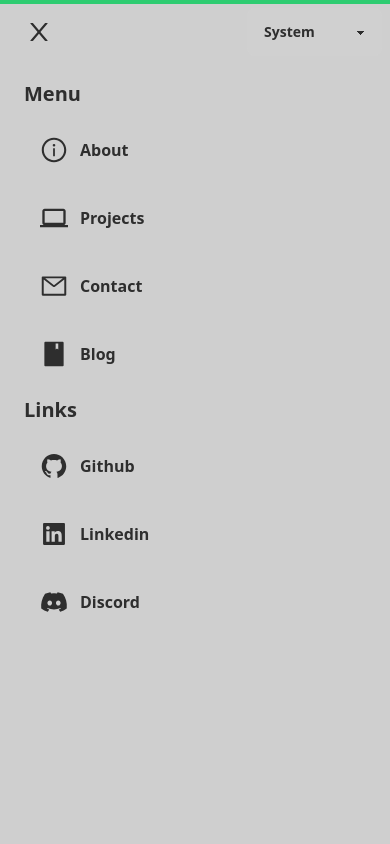
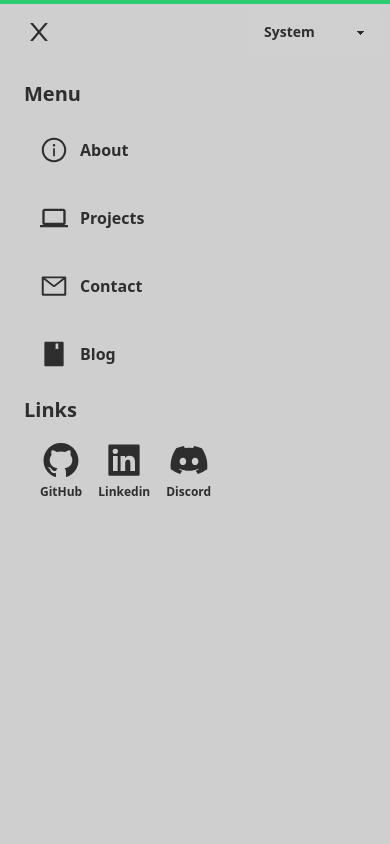
Before and after one commit to PoProstuWitold/portfolio, a Next.js app: page / in a window 390 px wide. Both pictures are taken after a click on the button "Mobile Menu". Shown: the top 844 px of the page. Built offline with nearby package versions, Linux system fonts and the light colour scheme.

Commit message:
Blog Eslint Fix

```diff
--- a/next.config.js
+++ b/next.config.js
@@ -4,7 +4,8 @@ const nextConfig = {
     i18n: {
         locales: ["en"],
         defaultLocale: "en",
-    }
+    },
+    productionBrowserSourceMaps: true
 }
 
 const withBundleAnalyzer = require('@next/bundle-analyzer')({
--- a/src/components/MobileMenu.tsx
+++ b/src/components/MobileMenu.tsx
@@ -5,8 +5,7 @@ import { AiFillBook, AiOutlineMenu } from 'react-icons/ai'
 import { AiOutlineInfoCircle } from 'react-icons/ai'
 import { MdComputer } from 'react-icons/md'
 import { AiOutlineMail, AiOutlineClose } from 'react-icons/ai'
-import { AiFillGithub, AiFillLinkedin } from 'react-icons/ai'
-import { FaDiscord } from 'react-icons/fa'
+import { Socials } from './Socials'
 
 export default function MobileMenu() {
     const [Y, setY] = useState<number>(0)
@@ -69,43 +68,9 @@ export default function MobileMenu() {
                             <h2 className='font-bold cursor-pointer text-xl'>Links</h2>
                         </Menu.Item>
                         <Menu.Item>
-                            <li className='hover:text-secondary transition-all duration-150'>
-                                <a
-                                    href="https://github.com/PoProstuWitold"
-                                    target="_blank"
-                                    rel="noreferrer"
-                                    className="flex flex-row"
-                                    title='My GitHub Profile'
-                                >
-                                    <AiFillGithub className='w-7 h-7'/> Github
-                                </a>
-                            </li>
-                        </Menu.Item>
-                        <Menu.Item>
-                            <li className='hover:text-secondary transition-all duration-150'>
-                                <a
-                                    href="https://www.linkedin.com/in/witoldzawada/"
-                                    target="_blank"
-                                    rel="noreferrer"
-                                    className="flex flex-row"
-                                    title='My Linkedin Profile'
-                                >
-                                    <AiFillLinkedin className='w-7 h-7'/> Linkedin
-                                </a>
-                            </li>
-                        </Menu.Item>
-                        <Menu.Item>
-                            <li className='hover:text-secondary transition-all duration-150'>
-                                <a
-                                    href="https://discord.com/"
-                                    target="_blank"
-                                    rel="noreferrer"
-                                    className="flex flex-row"
-                                    title='My Discord Profile'
-                                >
-                                    <FaDiscord className='w-7 h-7'/> Discord
-                                </a>
-                            </li>
+                            <div className='flex mx-4'>
+                                <Socials text size='big'/>
+                            </div>
                         </Menu.Item>
                     </Menu.Items>
                 </>
--- a/src/content/BlogCard.tsx
+++ b/src/content/BlogCard.tsx
@@ -14,8 +14,8 @@ export const BlogCard: React.FC<BlogCardProps> = ({ post }) => {
             <article
                 className='rounded-xl bg-base-300 max-w-[24rem]'
             >
-                <div className='relative'>
-                    <Image src={`/${post.data.socialImage}`} className='w-[24rem] h-52 rounded-t-xl' alt="" height={640} width={360} />
+                <div className='h-56 relative'>
+                    <Image className='rounded-t-xl' placeholder='blur' blurDataURL={`/${post.data.socialImage}`} src={`/${post.data.socialImage}`} style={{objectFit: 'cover'}} alt="" fill />
                 </div>
                 <div className='px-3 py-2 justify-evenly flex flex-col gap-2'>
                     <div className='flex flex-row flex-wrap gap-1'>
@@ -45,7 +45,7 @@ export const BlogCard: React.FC<BlogCardProps> = ({ post }) => {
                     <span
                         className='text-lg transition-all duration-100 ease-in-out group-hover:text-neutral-content tracking-widest font-semibold'
                     >
-                        Read more
+                        Full article
                     </span>
                     <FaArrowAltCircleRight className='text-lg font-semibold w-5 h-5 mt-1 transition-all duration-100 ease-in-out group-hover:text-neutral-content' />
                 </a>
--- a/src/content/BlogInfo.tsx
+++ b/src/content/BlogInfo.tsx
@@ -14,7 +14,9 @@ export const BlogInfo: React.FC<BlogInfoProps> = ({ data, readingTime }) => {
     return (
         <>
             <div className='flex flex-row gap-4 items-center'>
-                <Image className='h-16 w-16 mask mask-circle' src={`/images/witold-512.png`} alt="" width={48} height={48} />
+                <div className='h-16 relative'>
+                    <Image className='rounded-t-xl' placeholder='blur' blurDataURL={`/images/witold-512.png`} src={`/images/witold-512.png`} style={{objectFit: 'cover'}} alt="" fill />
+                </div>
                 <div className="flex flex-col">
                     {data.authors.length >= 2 ?
                         <>
--- a/src/content/blog-utils.ts
+++ b/src/content/blog-utils.ts
@@ -12,7 +12,7 @@ export const getPost = async (slug: string) => {
     }
 }
 
-export const getPosts = async (path: string) => {
+export const getPosts = async (path: string): Promise<IPost[]> => {
     const postsDir = readdirSync(path)
 
     let allTags: string[] = []
@@ -34,10 +34,10 @@ export const getPosts = async (path: string) => {
 		return new Date(b.data.date).getTime() - new Date(a.data.date).getTime()
 	})
 
-    return posts
+    return posts as IPost[]
 }
 
-export const getTags = (posts: any[]) => {
+export const getTags = (posts: IPost[]) => {
     return Array.from(new Set(posts.flatMap((post) => post.data.tags)))
 }
 
--- a/src/pages/blog/index.tsx
+++ b/src/pages/blog/index.tsx
@@ -21,7 +21,7 @@ interface BlogProps {
     tags: string[]
 }
 
-export default function Blog({ posts, tags }: BlogProps) {
+export default function Blog({ posts }: BlogProps) {
     return (
         <>
             <NextSeo
@@ -36,7 +36,7 @@ export default function Blog({ posts, tags }: BlogProps) {
                         Here is my small blog where I publish some articles in easy yet technical English for (in my opinion at least) interesting topics.
                     </p>
                 </section>
-                <section className='flex lg:flex-row flex-col justify-center gap-10 items-center'>
+                <section className='flex lg:flex-row flex-col justify-center gap-10 items-center mx-6'>
                     {posts && posts.map((post: IPost, index: number) => {
                         return (
                             <BlogCard post={post} key={`${post.slug}:${index}`} />
```
Also changed, not shown: src/pages/blog/[slug].tsx (+32 -13 lines), .eslintrc.json.
